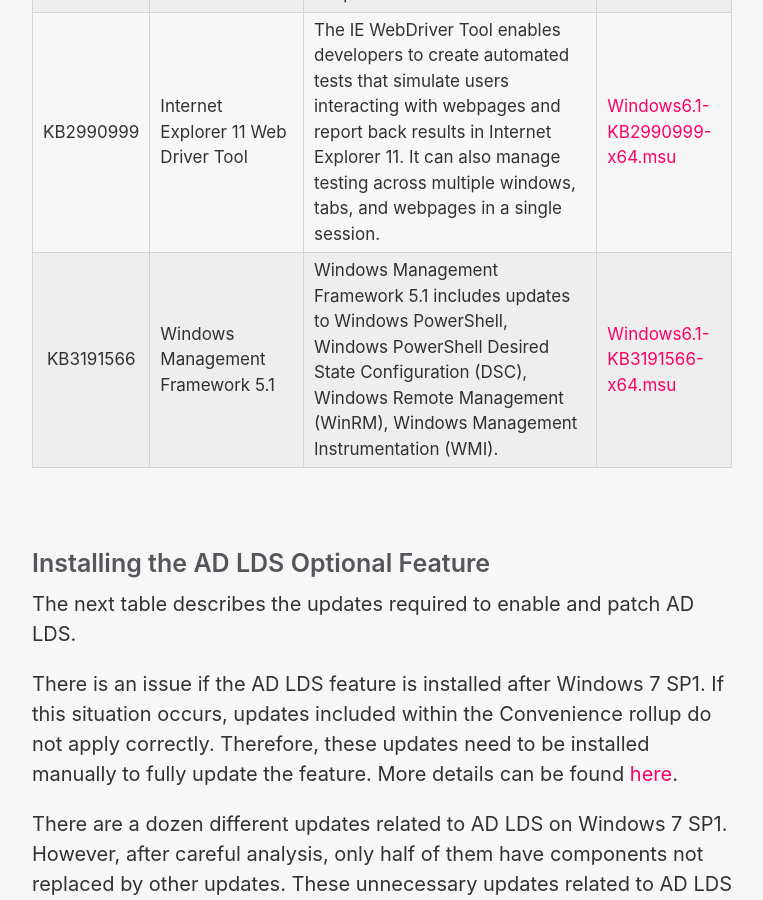
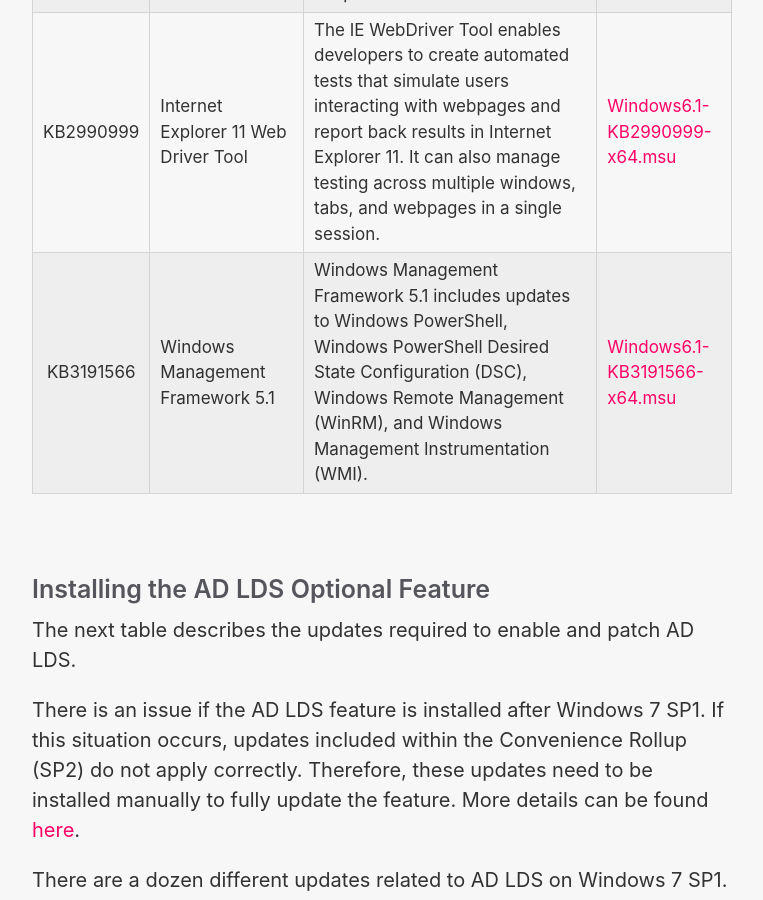
Before and after one commit to HackAndPwn/HackAndPwn.github.io, a Jekyll site: the page built from _posts/2020-05-23-windows-7-esu-patching.md, in a window 1280 px wide and 900 px high, scrolled down 4333 px. Shown: the whole window, without its empty margins (258-1021 px from the left). Built offline with Jekyll 4.4.1, drawn with Linux system fonts in a browser that asks for light colours.

```diff
--- a/_posts/2020-05-23-windows-7-esu-patching.md
+++ b/_posts/2020-05-23-windows-7-esu-patching.md
@@ -44,7 +43,7 @@
 | KB2891638 | Work Folders For Windows                     | Work Folders is a place to store your work files so that you can open them from all computers and devices, even when you are offline. | [Windows6.1-KB2891638-x64.msu](https://github.com/HackAndPwn/Windows-7-Patching/raw/master/02_Features/12_Windows6.1-KB2891638-x64.msu) |
 | KB2959936 | Embedded Lockdown Manager Feature Set Update | Embedded Lockdown Manager uses Windows Management Instrumentation (WMI) providers to detect and change configuration settings and can export the settings to PowerShell scripts. | [Windows6.1-KB2959936-x64.msu](https://github.com/HackAndPwn/Windows-7-Patching/raw/master/02_Features/13_Windows6.1-KB2959936-x64.msu) |
 | KB2990999 | Internet Explorer 11 Web Driver Tool         | The IE WebDriver Tool enables developers to create automated tests that simulate users interacting with webpages and report back results in Internet Explorer 11. It can also manage testing across multiple windows, tabs, and webpages in a single session. | [Windows6.1-KB2990999-x64.msu](https://github.com/HackAndPwn/Windows-7-Patching/raw/master/02_Features/14_Windows6.1-KB2990999-x64.msu) |
-| KB3191566 | Windows Management Framework 5.1             | Windows Management Framework 5.1 includes updates to Windows PowerShell, Windows PowerShell Desired State Configuration (DSC), Windows Remote Management (WinRM), Windows Management Instrumentation (WMI). | [Windows6.1-KB3191566-x64.msu](https://github.com/HackAndPwn/Windows-7-Patching/raw/master/02_Features/15_Windows6.1-KB3191566-x64.msu) |
+| KB3191566 | Windows Management Framework 5.1             | Windows Management Framework 5.1 includes updates to Windows PowerShell, Windows PowerShell Desired State Configuration (DSC), Windows Remote Management (WinRM), and Windows Management Instrumentation (WMI). | [Windows6.1-KB3191566-x64.msu](https://github.com/HackAndPwn/Windows-7-Patching/raw/master/02_Features/15_Windows6.1-KB3191566-x64.msu) |
 
 <br>
 
@@ -52,7 +51,7 @@
 
 The next table describes the updates required to enable and patch AD LDS.
 
-There is an issue if the AD LDS feature is installed after Windows 7 SP1.  If this situation occurs, updates included within the Convenience rollup do not apply correctly.  Therefore, these updates need to be installed manually to fully update the feature.  More details can be found [here](http://windows-update-checker.com/FAQ/ConvenienceRollupKB3125574-Issues.htm).
+There is an issue if the AD LDS feature is installed after Windows 7 SP1.  If this situation occurs, updates included within the Convenience Rollup (SP2) do not apply correctly.  Therefore, these updates need to be installed manually to fully update the feature.  More details can be found [here](http://windows-update-checker.com/FAQ/ConvenienceRollupKB3125574-Issues.htm).
 
 There are a dozen different updates related to AD LDS on Windows 7 SP1.  However, after careful analysis, only half of them have components not replaced by other updates.  These unnecessary updates related to AD LDS are: KB2898997, KB2922852, KB3042816, KB3160352 , KB3184471, and KB3198591.  The required updates are listed in the table below.
 
```
Also changed, not shown: other parts of _posts/2020-05-23-windows-7-esu-patching.md (+0 -1 lines).
